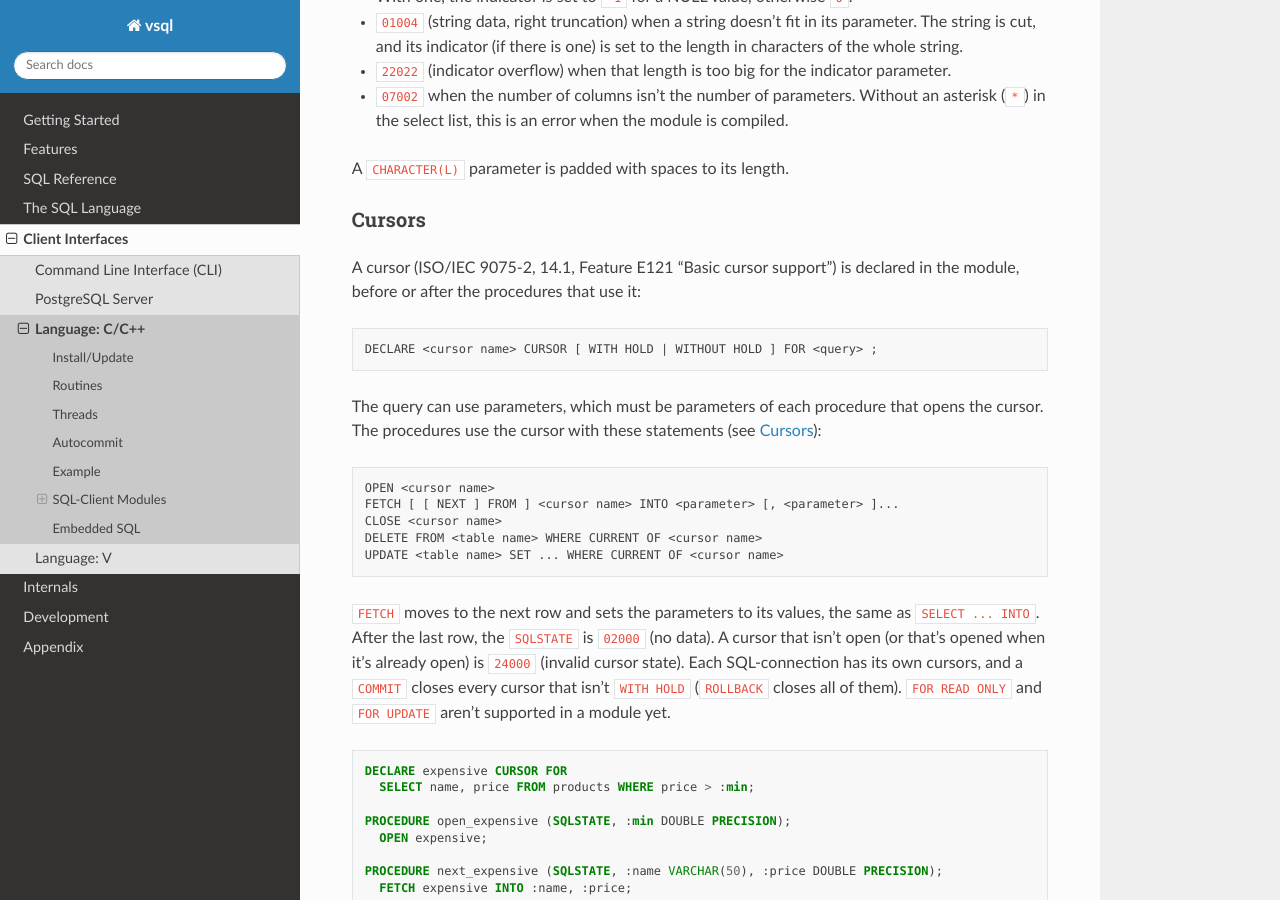
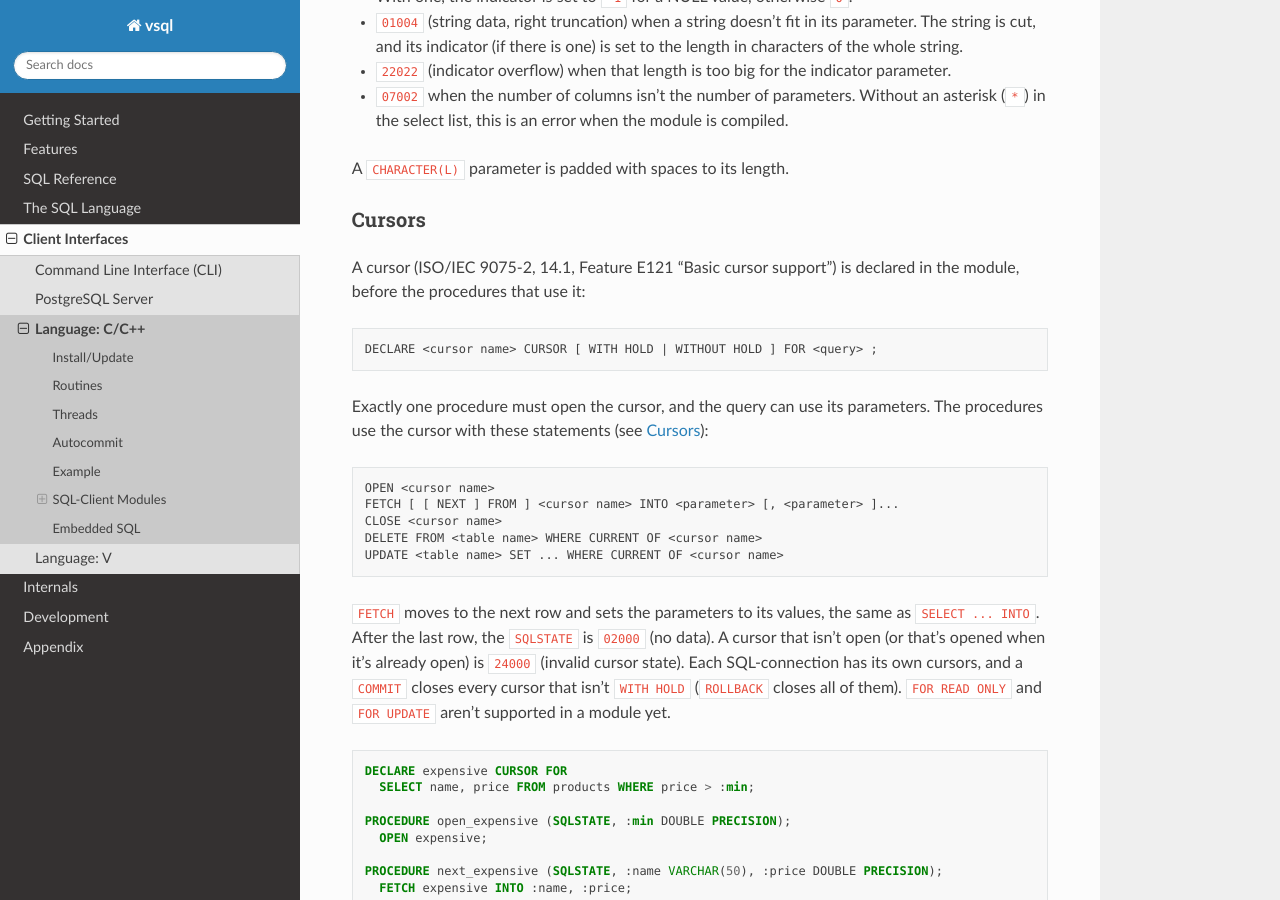
Before and after one commit to elliotchance/vsql, a Sphinx documentation site: the page built from docs/language-c.rst, in a window 1280 px wide and 900 px high, scrolled down 5873 px. Built offline with Sphinx 7.4.7 and the Read the Docs theme 3.1.0, drawn with Linux system fonts in a browser that asks for light colours; some of the changed text lies outside the part shown.

Commit message:
module: Declare a cursor before use and open it exactly once (#907)
A module could use a cursor declared after the procedure, and a <declare
cursor> could have no OPEN or several. Each is now 42601. A procedure only
sees the cursors declared before it, for dynamic cursors too, although the
statement of a dynamic cursor can still be prepared after it. The rule for
exactly one OPEN only applies to a <declare cursor>, so a dynamic cursor can
have any number of them.

An embedded SQL program can open a cursor any number of times, so the implied
module now has one procedure for each <declare cursor>, at the DECLARE, which
each OPEN calls with its own exception actions. The host variables are the ones
in the cursor, so OPEN ... USING of a <declare cursor> is 42601. The function
isn't in the C if the program doesn't open the cursor, since an unused static
function is a warning.

SQL B012
SQL B112

Fixes #791

Co-authored-by: Claude Opus 5.5 <noreply@anthropic.com>

```diff
--- a/docs/language-c.rst
+++ b/docs/language-c.rst
@@ -282,14 +282,14 @@ Cursors
 ^^^^^^^
 
 A cursor (ISO/IEC 9075-2, 14.1, Feature E121 "Basic cursor support") is
-declared in the module, before or after the procedures that use it:
+declared in the module, before the procedures that use it:
 
 .. code-block:: text
 
    DECLARE <cursor name> CURSOR [ WITH HOLD | WITHOUT HOLD ] FOR <query> ;
 
-The query can use parameters, which must be parameters of each procedure that
-opens the cursor. The procedures use the cursor with these statements (see
+Exactly one procedure must open the cursor, and the query can use its
+parameters. The procedures use the cursor with these statements (see
 :doc:`cursors`):
 
 .. code-block:: text
@@ -477,6 +477,7 @@ only direction):
 are the same as any other cursor. The statement is prepared again when the
 cursor is opened, so the cursor isn't changed if the statement is prepared
 again (or deallocated) after that. A statement that isn't a query is ``07005``.
+Any number of procedures can open a cursor like this, including none.
 
 An SQL descriptor area describes the values of a statement, or the columns of
 a query. Its name is an identifier, or a string with ``LOCAL`` (the default)
@@ -623,8 +624,9 @@ multiplied by 4 (so that it can hold L characters of up to 4 bytes each, see
 
 A statement can be anything that a procedure of a module can be, and a cursor
 is declared with ``EXEC SQL DECLARE <cursor name> CURSOR FOR ...;`` before the
-statements that use it. The host variables of the cursor's query are used when
-it's opened.
+statements that use it. The host variables of the cursor's query are used each
+time it's opened, and a program can have any number of ``OPEN`` statements for
+a cursor.
 
 ``WHENEVER`` (ISO/IEC 9075-2, 21.2) goes to a C label when a later statement
 (later in the text of the program) has a condition:
```
Also changed, not shown: docs/standard/part2/13.txt (+4 -4 lines), 5 other files.
